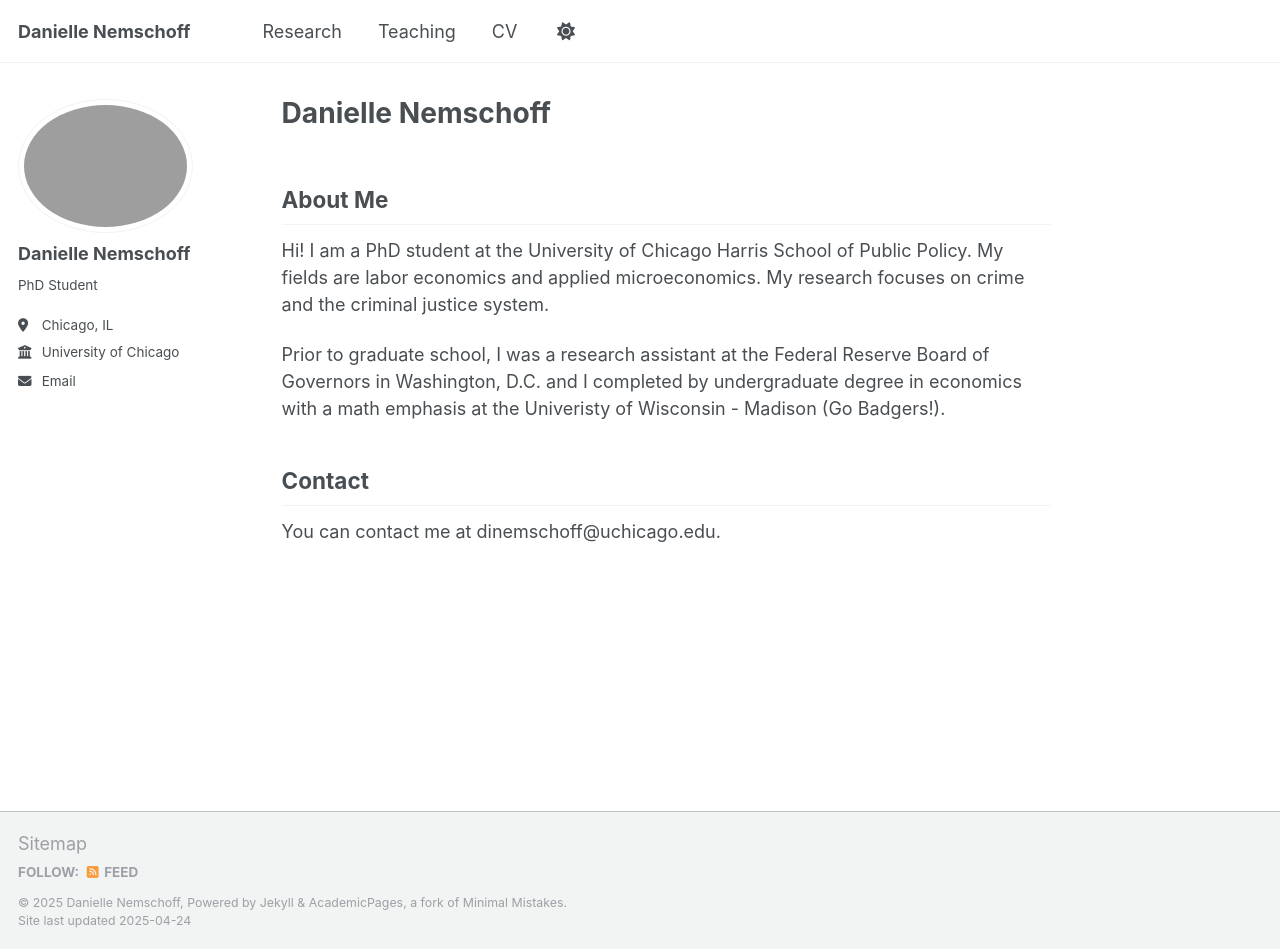
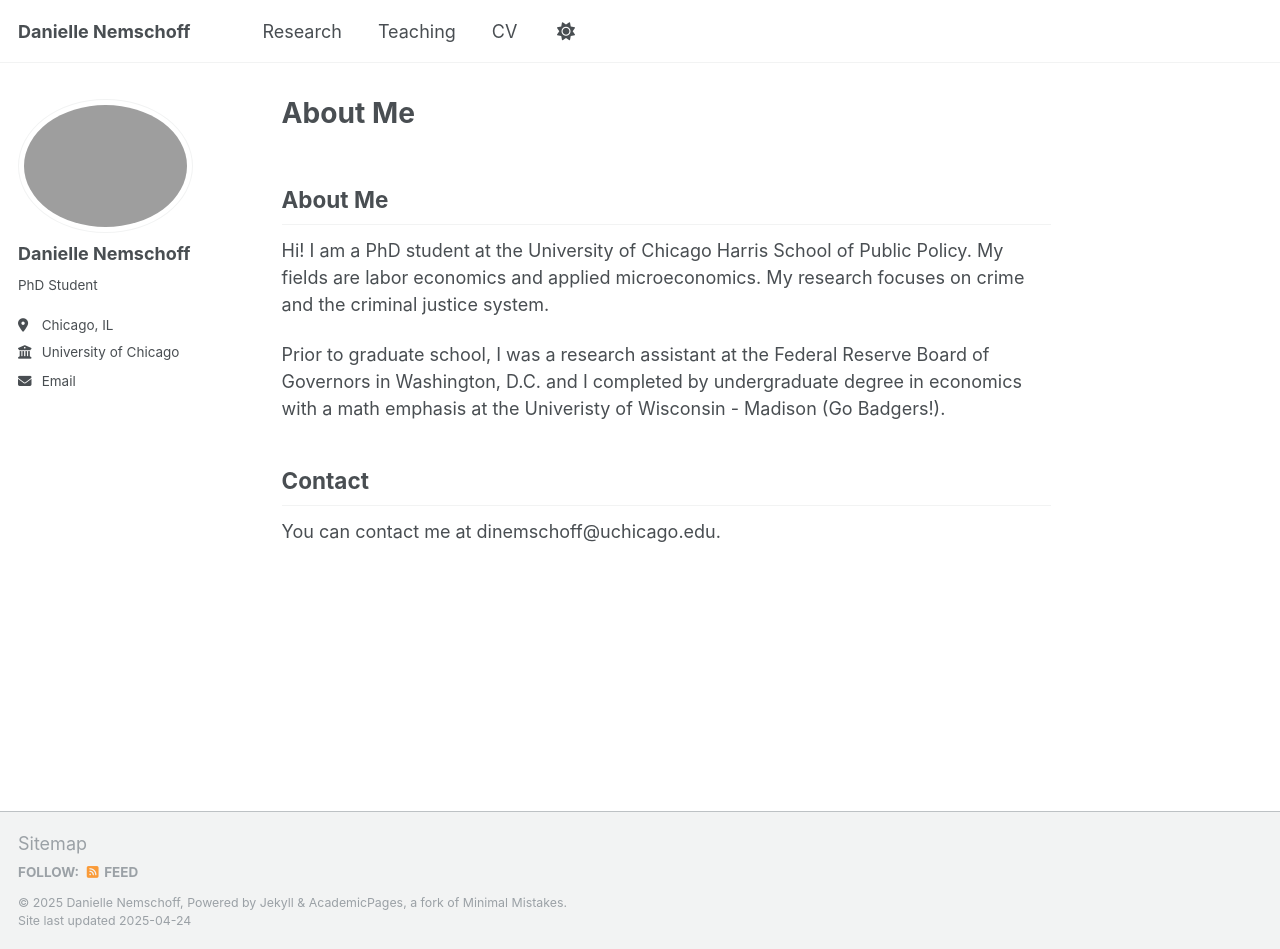
Before and after one commit to daniellenemschoff/daniellenemschoff.github.io, a Jekyll site: the page built from _pages/about.md, in a window 1280 px wide and 949 px high. Built offline with Jekyll 4.4.1, drawn with Linux system fonts in a browser that asks for light colours; our own code applies the rules of GitHub Pages for plain Markdown files.

Commit message:
Update about.md

```diff
--- a/_pages/about.md
+++ b/_pages/about.md
@@ -1,6 +1,5 @@
 ---
 permalink: /
-title: "Danielle Nemschoff"
 author_profile: true
 redirect_from:
   - /about/
```
